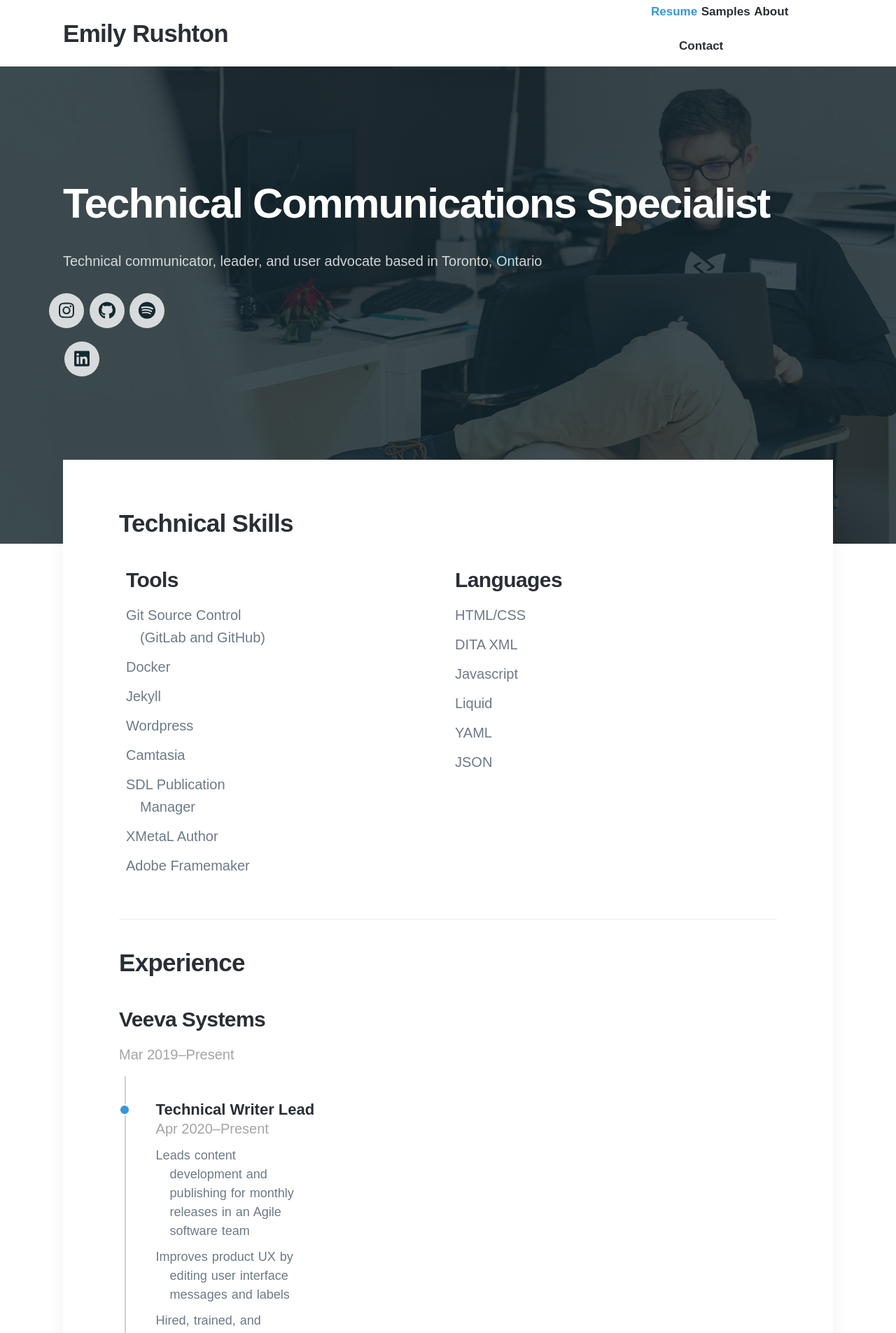
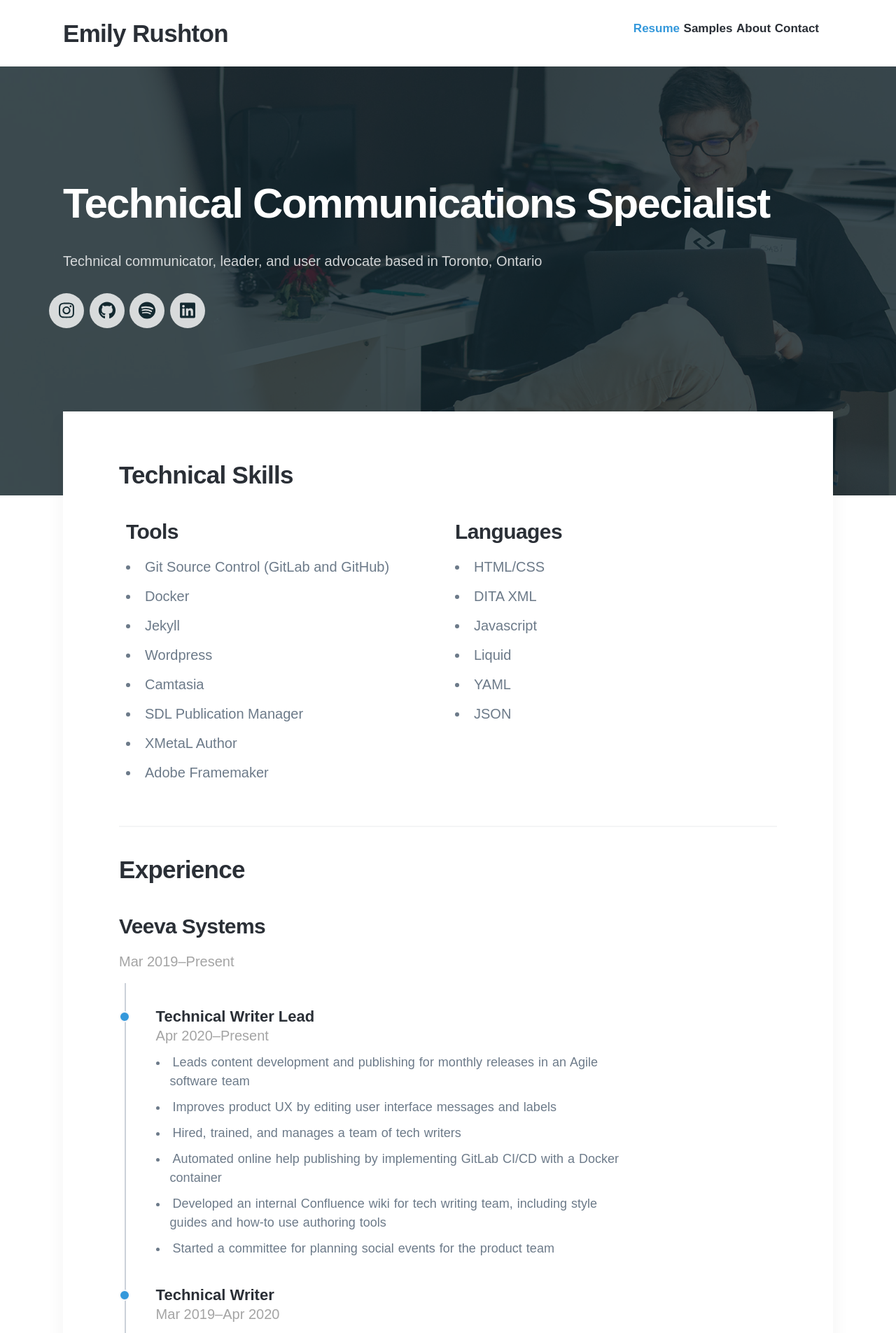
Before and after one commit to emilyrushton/emilyrushton.github.io, a Jekyll site: the page built from index.html, in a window 1280 px wide. Shown: the top 1905 px of the page at 70% size. Built offline with Jekyll 4.4.1, drawn with Linux system fonts in a browser that asks for light colours; nearby versions of some CDN libraries; some web fonts are replaced.

Commit message:
Update custom.css

```diff
--- a/css/custom.css
+++ b/css/custom.css
@@ -129,8 +129,6 @@ h1 span {
 }
 
 ul {
-    list-style: none;
-    width: 200px;
     text-indent: -20px; /* key property */
     margin-left: 20px; /* key property */
 
```
